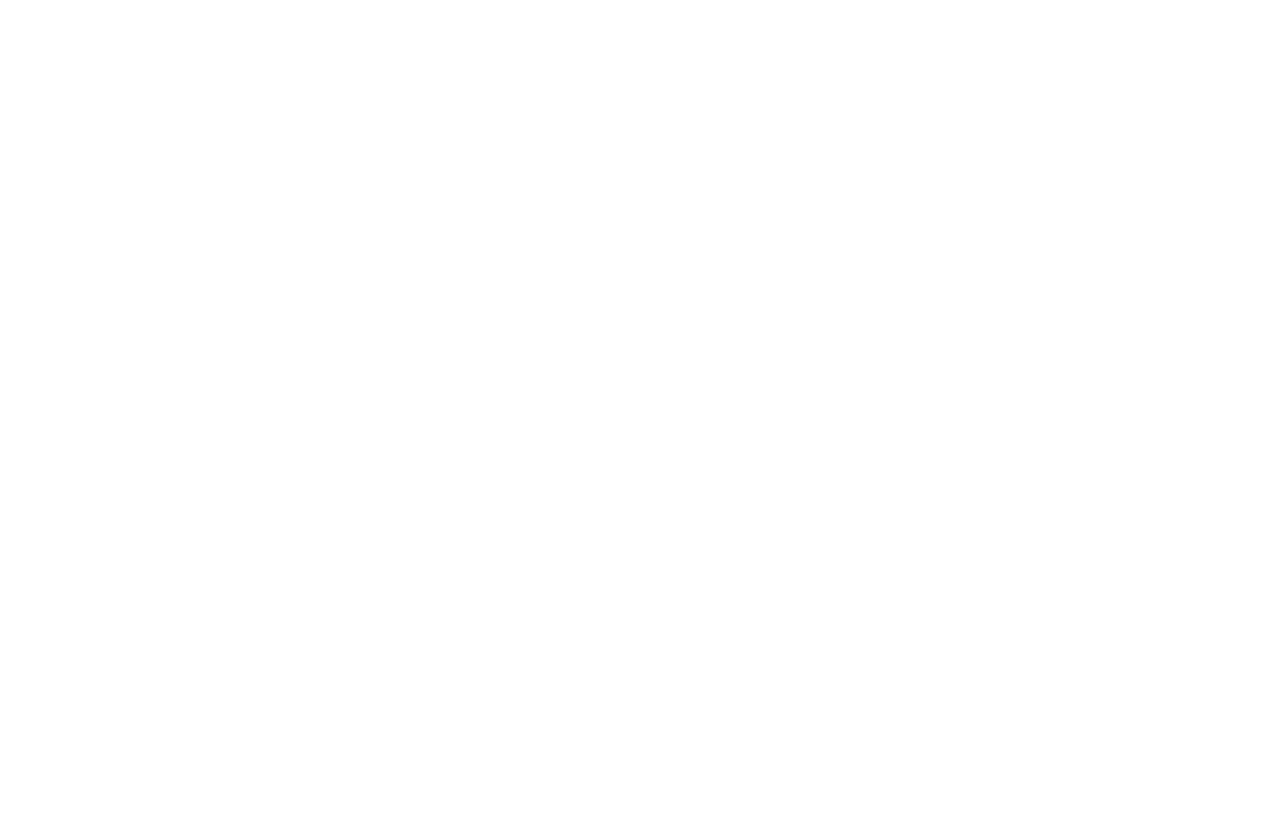
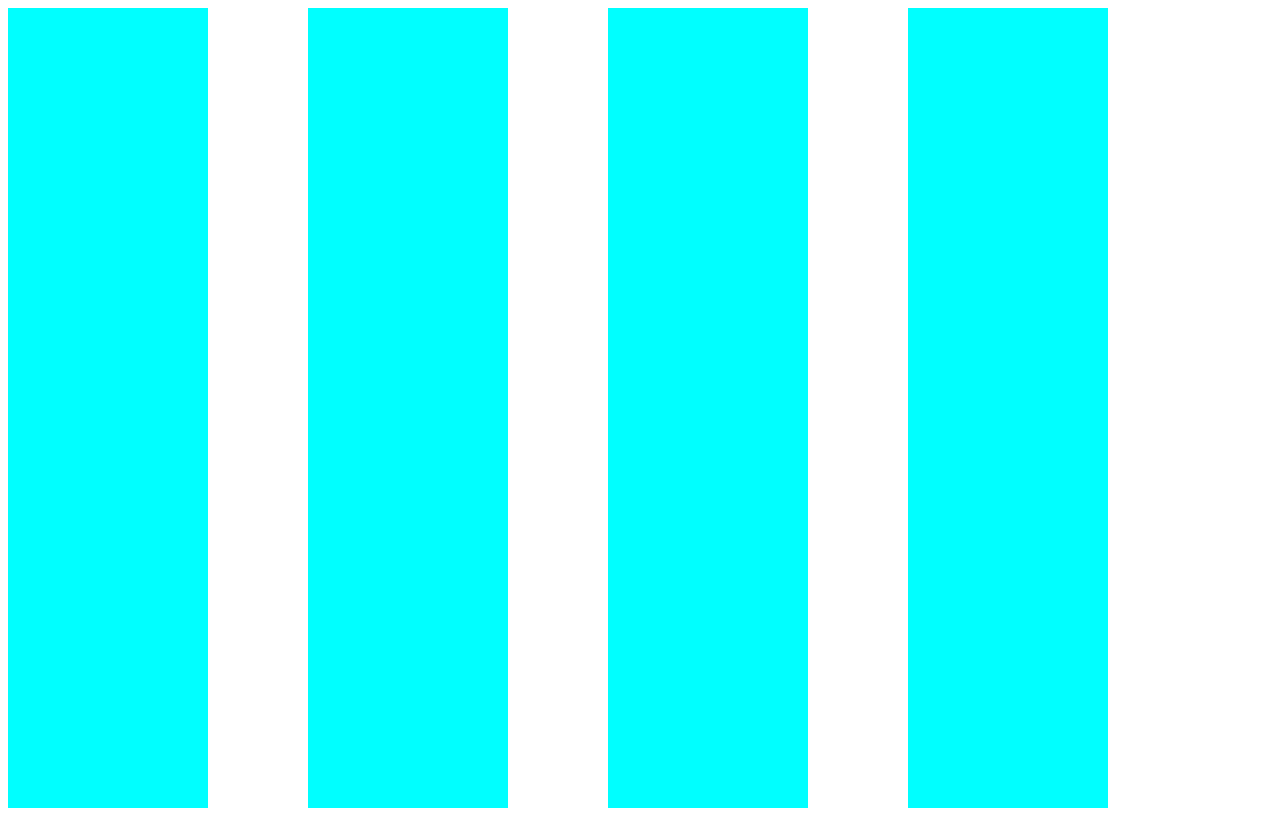
Before and after one commit to SeanGrimes44/etch-a-sketch, a plain HTML site: page index.html in a window 1280 px wide. Drawn offline with Linux system fonts and the light colour scheme.

Commit message:
Mouse over boxes to change colors

```diff
--- a/index.html
+++ b/index.html
@@ -3,8 +3,11 @@
     <head>
         <meta charset="utf-8">
         <title>Etch-a-Sketch</title>
+        <link rel="stylesheet" href="styles.css">
     </head>
     <body>
-
+        <div class="container">
+        </div>
+        <script src="index.js"></script>
     </body>
 </html>
--- /dev/null
+++ b/index.js
@@ -0,0 +1,10 @@
+const container = document.querySelector(".container");
+
+for (let i = 0; i < 16; i++) {
+    let box = document.createElement("div");
+    box.classList.add("box");
+    box.addEventListener("mouseover", () => {
+        box.classList.add("hovered");
+    });
+    container.appendChild(box);
+}
--- /dev/null
+++ b/styles.css
@@ -0,0 +1,14 @@
+.container {
+    display: grid;
+    grid-template-columns: repeat(4, 300px);
+}
+
+.box {
+    background-color: aqua;
+    height: 200px;
+    width: 200px;
+}
+
+.hovered {
+    background-color: black;
+}
```
